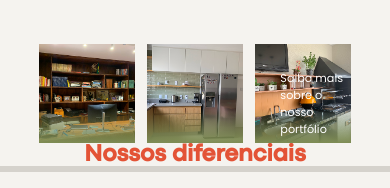
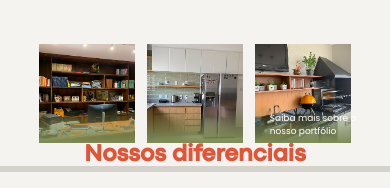
Before and after one commit to Scitec-Jr/Artha_Arquitetura_Site, a React (Vite) app: page / in a window 390 px wide. Shown: the part 516-704 px from the top of the page. Built offline with nearby package versions, Linux system fonts and the light colour scheme.

Commit message:
Refactor Home.module.css for better structure

```diff
--- a/src/pages/Home.module.css
+++ b/src/pages/Home.module.css
@@ -291,10 +291,19 @@ body {
     transform: translate(-10%, 25%);
 }
 
-
   .images {
     margin-top: -15%;
 }
+
+  .portfolioText {
+    font-size: 9px;
+    width: 110%;
+    transform: translateX(-10%);
+  }
+
+  .portfolioText:hover{
+    font-size: 9.5px;
+  }
 
   .ourAdvantages {
     margin-top: 1%;
```
